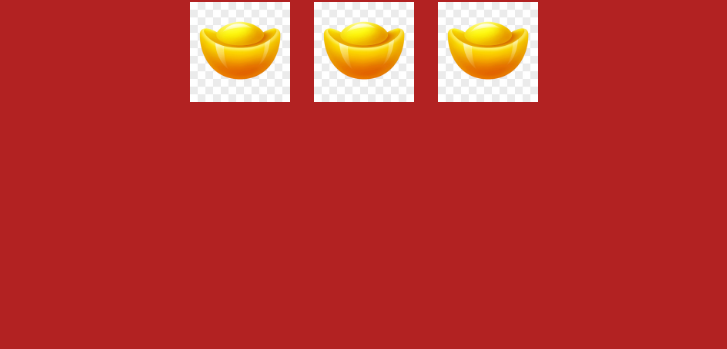
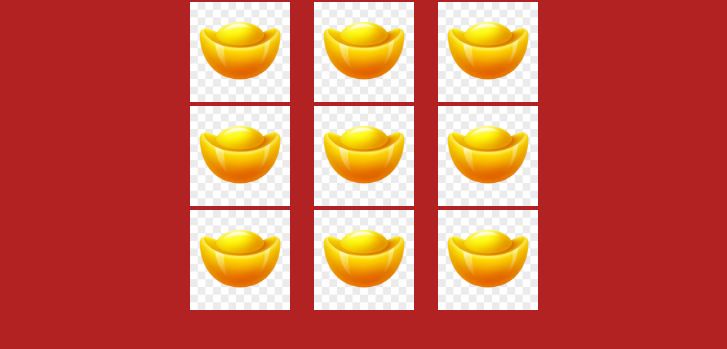
Before and after one commit to renren98/renren98.github.io, a plain HTML site: page index.html in a window 1280 px wide. Shown: the part 183-532 px from the top of the page, without its empty margins (276-1003 px from the left). Drawn offline with Linux system fonts and the light colour scheme.

Commit message:
Update index.html

```diff
--- a/index.html
+++ b/index.html
@@ -15,6 +15,16 @@
             <button id="button2" class="buttonWithImage"></button>
             <button id="button3" class="buttonWithImage"></button>
         </div>
+        <div class="buttons">
+            <button id="button1" class="buttonWithImage"></button>
+            <button id="button2" class="buttonWithImage"></button>
+            <button id="button3" class="buttonWithImage"></button>
+        </div>
+        <div class="buttons">
+            <button id="button1" class="buttonWithImage"></button>
+            <button id="button2" class="buttonWithImage"></button>
+            <button id="button3" class="buttonWithImage"></button>
+        </div>
         <p id="result"></p>
     </div>
     <script src="js/script.js"></script>
```
